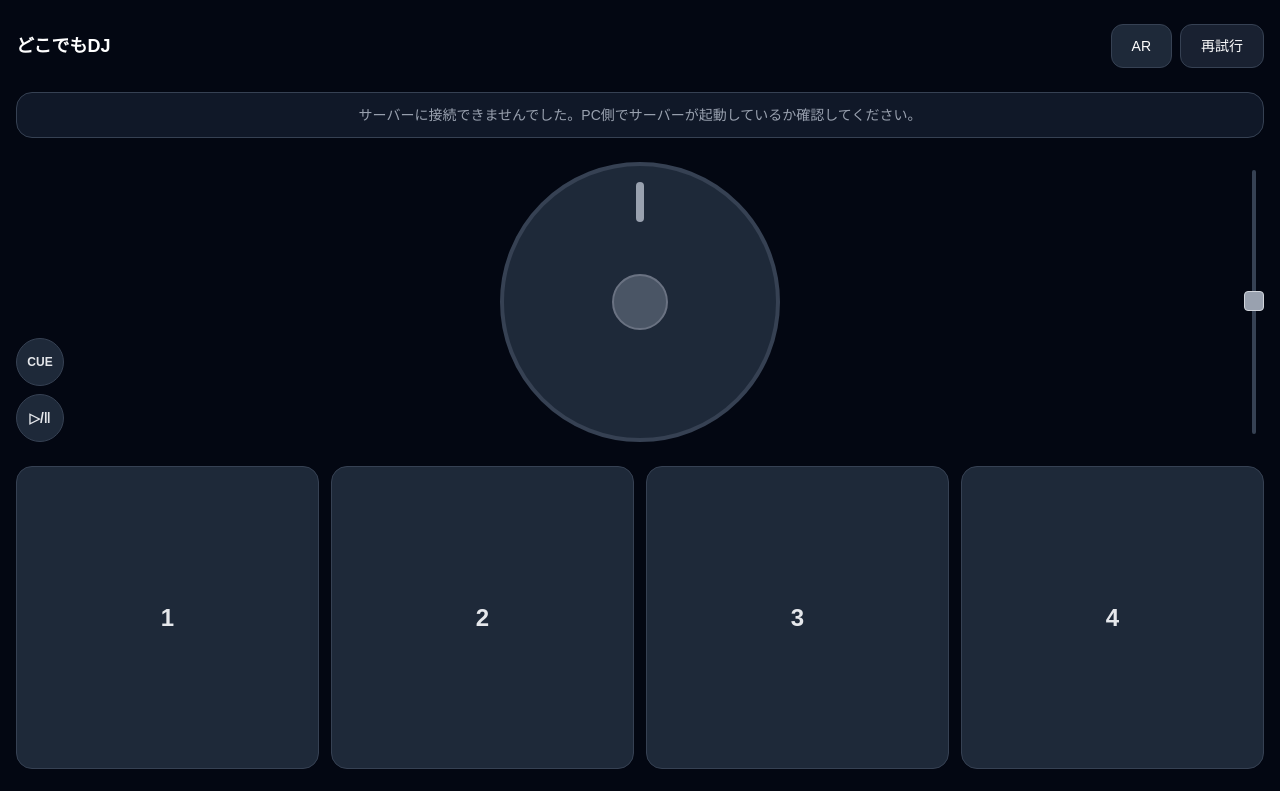
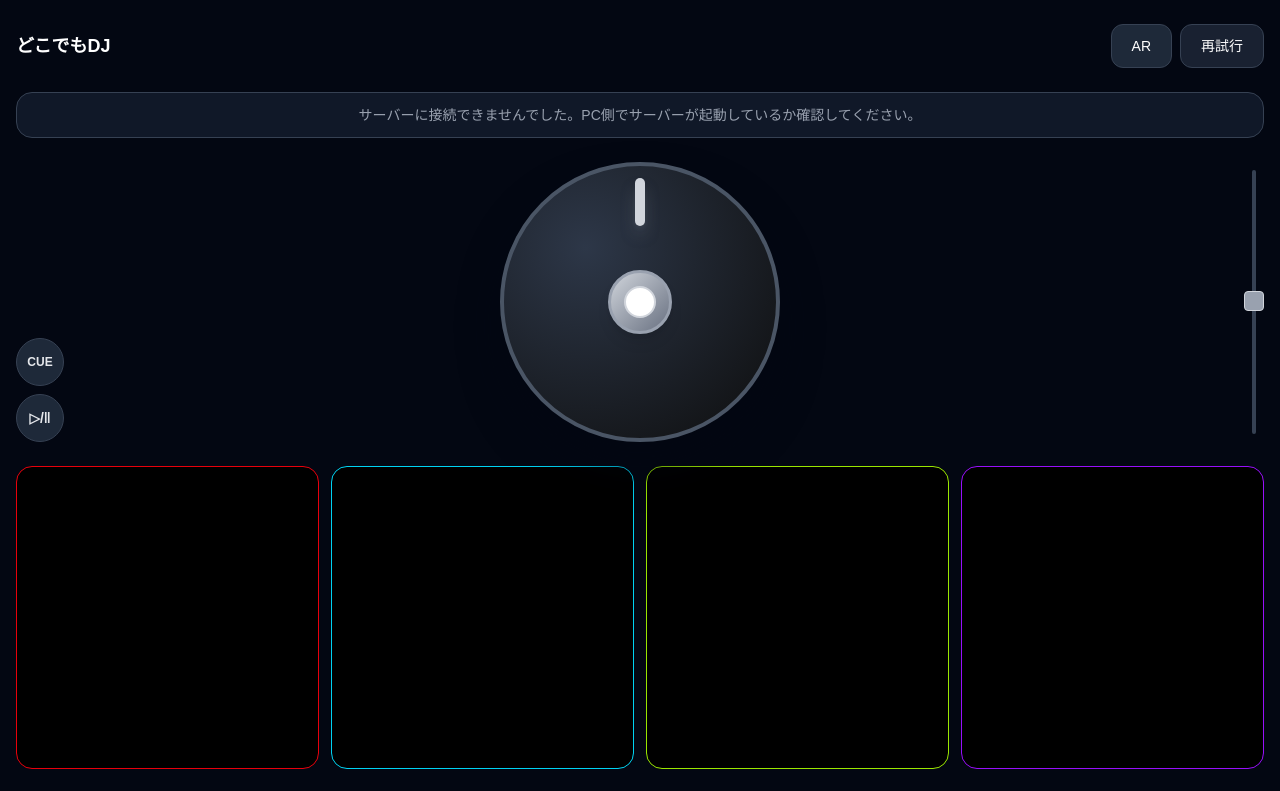
Before and after one commit to andooo26/dokodemo-dj, a Next.js app: page / in a window 1280 px wide. Shown: the top 791 px of the page. Built offline with nearby package versions, Linux system fonts and the light colour scheme; no server answers.

Commit message:
XDJっぽい配色、デザインに

```diff
--- a/src/app/output/page.tsx
+++ b/src/app/output/page.tsx
@@ -2,7 +2,7 @@
 
 import { useCallback, useEffect, useRef, useState } from 'react'
 import { io } from 'socket.io-client'
-import Link from 'next/link'
+import { CuePlayButton, PlayStopButton } from '@/components/ControlButtons'
 
 // --- Types ---
 
@@ -68,17 +68,23 @@ function KnobMonitor({ value, label }: { value: number; label: string }) {
 
 function TurntableMonitor({ angle, stopped }: { angle: number; stopped: boolean }) {
   return (
-    <div className={`relative rounded-full w-3/4 mx-auto aspect-square border-4 transition-colors duration-75
-                     ${stopped ? 'border-gray-400 bg-gray-700' : 'border-gray-700 bg-gray-800'}`}>
+    <div className={`relative rounded-full w-3/4 mx-auto aspect-square border-4 transition-colors duration-75 shadow-lg
+                     ${stopped ? 'border-gray-300 shadow-blue-500/20' : 'border-gray-600 shadow-gray-950'}`}
+      style={{
+        background: stopped
+          ? 'radial-gradient(circle at 30% 30%, #4a5568, #1a202c)'
+          : 'radial-gradient(circle at 30% 30%, #2d3748, #0d0d0d)'
+      }}>
       <div
         className="absolute inset-0 pointer-events-none"
         style={{ transform: `rotate(${angle}deg)` }}
       >
-        <div className="absolute top-3 left-1/2 -translate-x-1/2 w-1.5 h-6 bg-gray-400 rounded-full" />
+        <div className={`absolute top-2 left-1/2 -translate-x-1/2 w-1.5 h-5 rounded-full shadow-md
+          ${stopped ? 'bg-blue-300 shadow-blue-300/50' : 'bg-gray-300 shadow-gray-400/50'}`} />
       </div>
       <div className="absolute inset-0 flex items-center justify-center pointer-events-none">
-        <div className={`w-8 h-8 rounded-full border-2 transition-colors
-                         ${stopped ? 'bg-gray-300 border-gray-200' : 'bg-gray-600 border-gray-500'}`} />
+        <div className="w-6 h-6 rounded-full border-2 border-gray-400 bg-gradient-to-br from-gray-300 to-gray-500 shadow-md" />
+        <div className="absolute w-3 h-3 rounded-full bg-white border border-gray-300" />
       </div>
       {stopped && (
         <div className="absolute inset-0 flex items-end justify-center pb-3 pointer-events-none">
@@ -233,19 +239,12 @@ export default function OutputPage() {
     return () => { socket.disconnect() }
   }, [])
 
-  const sockColor = sockStatus === 'connected' ? 'text-white' : 'text-gray-500'
-  const midiColor = midiPorts.length > 0 ? 'text-white' : 'text-yellow-400'
-
   return (
     <div className="h-screen bg-gray-950 text-white flex flex-col font-sans overflow-hidden">
 
       {/* Header bar */}
       <header className="flex items-center gap-6 px-6 py-3 border-b border-gray-800 shrink-0">
         <h1 className="text-xl font-bold">どこでもDJ</h1>
-        <span className={`text-sm ${sockColor}`}>
-          ● {sockStatus === 'connected' ? 'スマホ接続中' : '未接続'}
-        </span>
-        <span className={`text-sm ${midiColor}`}>♪ {midiStatus}</span>
         <div className="ml-auto flex items-center gap-3">
           {midiPorts.length === 0 ? (
             <span className="text-sm text-yellow-400">MIDI デバイスなし</span>
@@ -266,13 +265,6 @@ export default function OutputPage() {
               ))}
             </select>
           )}
-          <Link
-            href="/"
-            className="px-4 py-1.5 rounded-lg text-sm font-medium
-                       bg-gray-800 hover:bg-gray-700 border border-gray-700 transition-colors"
-          >
-            スマホ版
-          </Link>
         </div>
       </header>
 
@@ -292,28 +284,27 @@ export default function OutputPage() {
                 <div className="absolute right-0 top-0 bottom-0 py-1">
                   <PitchFaderMonitor value={pitchDeck1} />
                 </div>
+                <div className="absolute left-0 bottom-0 flex flex-col gap-2">
+                  <CuePlayButton channel={0} active={cueDeck1} />
+                  <PlayStopButton channel={0} active={playDeck1} />
                 </div>
-              <div className="flex gap-2 justify-center">
-                {[{ label: 'CUE', active: cueDeck1 }, { label: '▷/‖', active: playDeck1 }].map(({ label, active }) => (
-                  <div key={label} className={`flex-1 py-1 rounded-lg text-xs font-semibold text-center border transition-colors duration-75
-                                               ${active ? 'bg-white text-gray-950 border-white' : 'bg-gray-800 text-gray-600 border-gray-700'}`}>
-                    {label}
-                  </div>
-                ))}
               </div>
               <div className="grid grid-cols-4 gap-3">
-                {PAD_NOTES.map((note, i) => (
+                {PAD_NOTES.map((note, i) => {
+                  const colors = ['border-red-600', 'border-cyan-400', 'border-lime-400', 'border-purple-600']
+                  const activeBgs = ['bg-red-600', 'bg-cyan-400', 'bg-lime-400', 'bg-purple-600']
+                  return (
                     <div
                       key={note}
                       className={`rounded-2xl aspect-square flex items-center justify-center text-3xl font-bold
-                                border-2 transition-all duration-75
+                                  border-2 transition-all duration-75 bg-black
                                   ${activePadsDeck1.has(note)
-                                  ? 'bg-white text-gray-950 border-white scale-95'
-                                  : 'bg-gray-800 text-gray-600 border-gray-700'}`}
+                                    ? `${activeBgs[i]} text-gray-950 scale-95`
+                                    : `${colors[i]} text-gray-600`}`}
                     >
-                    {i + 1}
                     </div>
-                ))}
+                  )
+                })}
               </div>
               <div className="grid grid-cols-4 gap-1">
                 {EQ_LABELS.map((label, i) => (
@@ -330,28 +321,27 @@ export default function OutputPage() {
                 <div className="absolute right-0 top-0 bottom-0 py-1">
                   <PitchFaderMonitor value={pitchDeck2} />
                 </div>
+                <div className="absolute left-0 bottom-0 flex flex-col gap-2">
+                  <CuePlayButton channel={1} active={cueDeck2} />
+                  <PlayStopButton channel={1} active={playDeck2} />
                 </div>
-              <div className="flex gap-2 justify-center">
-                {[{ label: 'CUE', active: cueDeck2 }, { label: '▷/‖', active: playDeck2 }].map(({ label, active }) => (
-                  <div key={label} className={`flex-1 py-1 rounded-lg text-xs font-semibold text-center border transition-colors duration-75
-                                               ${active ? 'bg-white text-gray-950 border-white' : 'bg-gray-800 text-gray-600 border-gray-700'}`}>
-                    {label}
-                  </div>
-                ))}
               </div>
               <div className="grid grid-cols-4 gap-3">
-                {PAD_NOTES.map((note, i) => (
+                {PAD_NOTES.map((note, i) => {
+                  const colors = ['border-red-600', 'border-cyan-400', 'border-lime-400', 'border-purple-600']
+                  const activeBgs = ['bg-red-600', 'bg-cyan-400', 'bg-lime-400', 'bg-purple-600']
+                  return (
                     <div
                       key={note}
                       className={`rounded-2xl aspect-square flex items-center justify-center text-3xl font-bold
-                                border-2 transition-all duration-75
+                                  border-2 transition-all duration-75 bg-black
                                   ${activePadsDeck2.has(note)
-                                  ? 'bg-white text-gray-950 border-white scale-95'
-                                  : 'bg-gray-800 text-gray-600 border-gray-700'}`}
+                                    ? `${activeBgs[i]} text-gray-950 scale-95`
+                                    : `${colors[i]} text-gray-600`}`}
                     >
-                    {i + 1}
                     </div>
-                ))}
+                  )
+                })}
               </div>
               <div className="grid grid-cols-4 gap-1">
                 {EQ_LABELS.map((label, i) => (
--- a/src/app/page.tsx
+++ b/src/app/page.tsx
@@ -17,10 +17,10 @@ const EQ_KNOBS = [
 ]
 
 const PADS = [
-  { note: 36, label: '1' },
-  { note: 37, label: '2' },
-  { note: 38, label: '3' },
-  { note: 39, label: '4' },
+  { note: 36, label: '', color: 'red' },
+  { note: 37, label: '', color: 'cyan' },
+  { note: 38, label: '', color: 'lime' },
+  { note: 39, label: '', color: 'purple' },
 ]
 
 // --- Components ---
@@ -52,8 +52,13 @@ function Turntable({ channel, send }: {
   return (
     <div
       className={`relative rounded-full w-full aspect-square select-none touch-none
-                  border-4 transition-colors duration-75
-                  ${pressed ? 'border-gray-400 bg-gray-700' : 'border-gray-700 bg-gray-800'}`}
+                  border-4 transition-colors duration-75 shadow-2xl
+                  ${pressed ? 'border-gray-300 shadow-blue-500/30' : 'border-gray-600 shadow-gray-950'}`}
+      style={{
+        background: pressed
+          ? 'radial-gradient(circle at 30% 30%, #4a5568, #1a202c)'
+          : 'radial-gradient(circle at 30% 30%, #2d3748, #0d0d0d)'
+      }}
       onPointerDown={(e) => {
         e.currentTarget.setPointerCapture(e.pointerId)
         const rect = e.currentTarget.getBoundingClientRect()
@@ -89,12 +94,13 @@ function Turntable({ channel, send }: {
         className="absolute inset-0 pointer-events-none"
         style={{ transform: `rotate(${angle}deg)` }}
       >
-        <div className="absolute top-4 left-1/2 -translate-x-1/2 w-2 h-10 bg-gray-400 rounded-full" />
+        <div className={`absolute top-3 left-1/2 -translate-x-1/2 w-2.5 h-12 rounded-full shadow-lg
+          ${pressed ? 'bg-blue-400 shadow-blue-400/50' : 'bg-gray-300 shadow-gray-400/50'}`} />
       </div>
       {/* 中央ハブ */}
       <div className="absolute inset-0 flex items-center justify-center pointer-events-none">
-        <div className={`w-14 h-14 rounded-full border-2 transition-colors
-                         ${pressed ? 'bg-gray-300 border-gray-200' : 'bg-gray-600 border-gray-500'}`} />
+        <div className="w-16 h-16 rounded-full border-3 border-gray-400 bg-gradient-to-br from-gray-300 to-gray-500 shadow-lg" />
+        <div className="absolute w-8 h-8 rounded-full bg-white border-2 border-gray-300" />
       </div>
     </div>
   )
@@ -235,17 +241,32 @@ function PlayStopButton({ channel, send }: {
   )
 }
 
-function Pad({ note, label, onNoteOn, onNoteOff }: {
-  note: number; label: string
+function Pad({ note, label, color, onNoteOn, onNoteOff }: {
+  note: number; label: string; color: string
   onNoteOn: (n: number) => void
   onNoteOff: (n: number) => void
 }) {
   const [pressed, setPressed] = useState(false)
+  const colorMap: Record<string, string> = {
+    red: 'border-red-600',
+    cyan: 'border-cyan-400',
+    lime: 'border-lime-400',
+    purple: 'border-purple-600',
+  }
+  const activeBgs: Record<string, string> = {
+    red: 'bg-red-600',
+    cyan: 'bg-cyan-400',
+    lime: 'bg-lime-400',
+    purple: 'bg-purple-600',
+  }
+  const borderColor = colorMap[color] || 'border-gray-700'
+  const activeBg = activeBgs[color] || 'bg-gray-800'
+
   return (
     <button
-      className={`rounded-2xl aspect-square text-gray-200 font-semibold text-2xl select-none touch-none
-                  transition-all duration-75 border border-gray-700
-                  ${pressed ? 'bg-gray-400 scale-95' : 'bg-gray-800'}`}
+      className={`rounded-2xl aspect-square font-semibold text-2xl select-none touch-none
+                  transition-all duration-75 border bg-black
+                  ${pressed ? `${activeBg} scale-95 text-gray-950` : `${borderColor} text-gray-600`}`}
       onPointerDown={(e) => {
         e.currentTarget.setPointerCapture(e.pointerId)
         setPressed(true)
@@ -342,11 +363,12 @@ export default function Controller() {
 
       {/* Pads */}
       <div className="grid grid-cols-4 gap-3">
-        {PADS.map(({ note, label }) => (
+        {PADS.map(({ note, color }) => (
           <Pad
             key={note}
             note={note}
-            label={label}
+            label=""
+            color={color}
             onNoteOn={(n) => send({ type: 'note_on',  channel: activeDeck, note: n, velocity: 127 })}
             onNoteOff={(n) => send({ type: 'note_off', channel: activeDeck, note: n })}
           />
--- /dev/null
+++ b/src/components/ControlButtons.tsx
@@ -0,0 +1,80 @@
+import { useState, ReactNode } from 'react'
+import type { MidiMsg } from '@/hooks/useMidiBridge'
+
+interface ButtonProps {
+  channel: number
+  send?: (msg: MidiMsg) => void
+  active?: boolean
+}
+
+export function CuePlayButton({ channel, send, active = false }: ButtonProps) {
+  const [pressed, setPressed] = useState(false)
+
+  const handlePointerDown = (e: React.PointerEvent) => {
+    if (!send) return
+    e.currentTarget.setPointerCapture(e.pointerId)
+    setPressed(true)
+    send({ type: 'note_on', channel, note: 47, velocity: 127 })
+  }
+
+  const handlePointerUp = () => {
+    if (!send) return
+    setPressed(false)
+    send({ type: 'note_off', channel, note: 47 })
+  }
+
+  const handlePointerCancel = () => {
+    if (!send) return
+    setPressed(false)
+    send({ type: 'note_off', channel, note: 47 })
+  }
+
+  return (
+    <button
+      className={`w-12 h-12 rounded-full text-xs font-semibold select-none touch-none border border-gray-700
+                  transition-all duration-75
+                  ${pressed ? 'bg-gray-400 scale-95 text-gray-950' : active ? 'bg-gray-600 text-gray-100' : 'bg-gray-800 text-gray-200'}`}
+      onPointerDown={handlePointerDown}
+      onPointerUp={handlePointerUp}
+      onPointerCancel={handlePointerCancel}
+    >
+      CUE
+    </button>
+  )
+}
+
+export function PlayStopButton({ channel, send, active = false }: ButtonProps) {
+  const [pressed, setPressed] = useState(false)
+
+  const handlePointerDown = (e: React.PointerEvent) => {
+    if (!send) return
+    e.currentTarget.setPointerCapture(e.pointerId)
+    setPressed(true)
+    send({ type: 'note_on', channel, note: 0, velocity: 127 })
+  }
+
+  const handlePointerUp = () => {
+    if (!send) return
+    setPressed(false)
+    send({ type: 'note_off', channel, note: 0 })
+  }
+
+  const handlePointerCancel = () => {
+    if (!send) return
+    setPressed(false)
+    send({ type: 'note_off', channel, note: 0 })
+  }
+
+  return (
+    <button
+      className={`w-12 h-12 rounded-full text-sm font-semibold select-none touch-none border border-gray-700
+                  transition-all duration-75
+                  ${pressed ? 'bg-gray-400 scale-95 text-gray-950' : active ? 'bg-gray-600 text-gray-100' : 'bg-gray-800 text-gray-200'}`}
+      onPointerDown={handlePointerDown}
+      onPointerUp={handlePointerUp}
+      onPointerCancel={handlePointerCancel}
+    >
+      ▷/‖
+    </button>
+  )
+}
```
Lines whose indentation alone changed are shown as unchanged.
